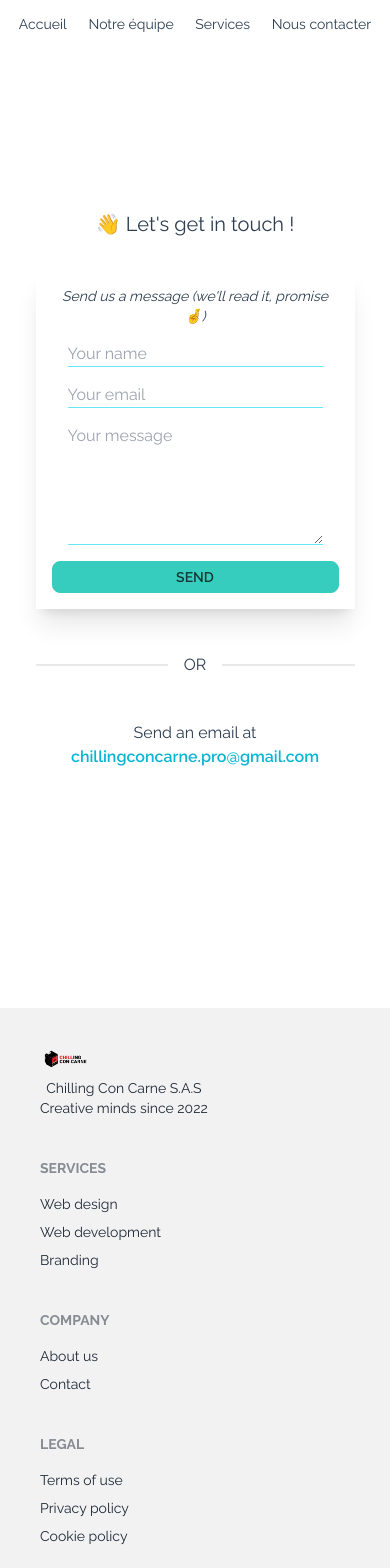
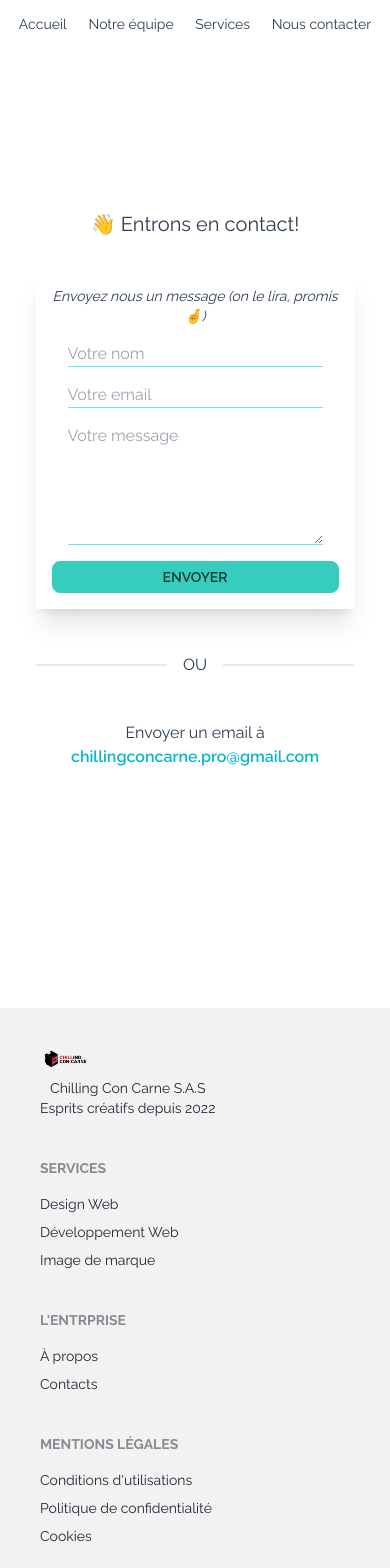
Before and after one commit to chilling-con-carne/chilling-con-carne, a Vue app: page /contact in a window 390 px wide. Shown: the top 1568 px of the page. Built offline with nearby package versions, Linux system fonts and the light colour scheme.

Commit message:
i18n is done

```diff
--- a/src/assets/i18n/contact/contactEN.json
+++ b/src/assets/i18n/contact/contactEN.json
@@ -0,0 +1,12 @@
+{
+    "touch": "👋 Let's get in touch",
+    "message": "Send us a message (we'll read it, promise 🤞)",
+    "form": {
+        "name": "Your name",
+        "email": "Your email",
+        "message": "Your message",
+        "button": "SEND"
+    },
+    "divider": "OR",
+    "email": "Send an email to "
+}
--- a/src/assets/i18n/contact/contactFR.json
+++ b/src/assets/i18n/contact/contactFR.json
@@ -0,0 +1,12 @@
+{
+    "touch": "👋 Entrons en contact!",
+    "message": "Envoyez nous un message (on le lira, promis 🤞)",
+    "form": {
+        "name": "Votre nom",
+        "email": "Votre email",
+        "message": "Votre message",
+        "button": "ENVOYER"
+    },
+    "divider": "OU",
+    "email": "Envoyer un email à {email}"
+}
--- a/src/assets/i18n/footer/footerEN.json
+++ b/src/assets/i18n/footer/footerEN.json
@@ -0,0 +1,20 @@
+{
+    "minds": "Creative minds since 2022",
+    "services": {
+        "title": "Services",
+        "design": "Web design",
+        "development": "Web development",
+        "branding": "Branding"
+    },
+    "company": {
+        "title": "Company",
+        "about": "About us",
+        "contact": "Contact"
+    },
+    "legal": {
+        "title": "Legal",
+        "TOU": "Terms of use",
+        "privacy": "Privacy policy",
+        "cookie": "Cookie policy"
+    }
+}
--- a/src/assets/i18n/footer/footerFR.json
+++ b/src/assets/i18n/footer/footerFR.json
@@ -0,0 +1,20 @@
+{
+    "minds": "Esprits créatifs depuis 2022",
+    "services": {
+        "title": "Services",
+        "design": "Design Web",
+        "development": "Développement Web",
+        "branding": "Image de marque"
+    },
+    "company": {
+        "title": "L'entrprise",
+        "about": "À propos",
+        "contact": "Contacts"
+    },
+    "legal": {
+        "title": "Mentions légales",
+        "TOU": "Conditions d'utilisations",
+        "privacy": "Politique de confidentialité",
+        "cookie": "Cookies"
+    }
+}
--- a/src/components/Footer/Footer.vue
+++ b/src/components/Footer/Footer.vue
@@ -2,28 +2,33 @@
 <footer class="footer p-10 bg-base-200 text-base-content">
   <div>
     <img width="50" :src="Logo" alt="Chilling con carne's logo" />
-    <p>Chilling Con Carne S.A.S <br>Creative minds since 2022</p>
+    <p>Chilling Con Carne S.A.S <br>{{ t('footer.minds') }}</p>
   </div>
   <div>
-    <span class="footer-title">Services</span>
-    <router-link to="/services" class="link link-hover">Web design</router-link>
-    <router-link to="/services" class="link link-hover">Web development</router-link>
-    <router-link to="/services" class="link link-hover">Branding</router-link>
+    <span class="footer-title">{{ t('footer.services.title') }}</span>
+    <router-link to="/services" class="link link-hover">{{ t('footer.services.design') }}</router-link>
+    <router-link to="/services" class="link link-hover">{{ t('footer.services.development') }}</router-link>
+    <router-link to="/services" class="link link-hover">{{ t('footer.services.branding') }}</router-link>
   </div>
   <div>
-    <span class="footer-title">Company</span>
-    <router-link to="/about" class="link link-hover">About us</router-link>
-    <router-link to="/contact" class="link link-hover">Contact</router-link>
+    <span class="footer-title">{{ t('footer.company.title') }}</span>
+    <router-link to="/about" class="link link-hover">{{ t('footer.company.about') }}</router-link>
+    <router-link to="/contact" class="link link-hover">{{ t('footer.company.contact') }}</router-link>
   </div>
   <div>
-    <span class="footer-title">Legal</span>
-    <router-link to="terms-of-use" class="link link-hover">Terms of use</router-link>
-    <router-link to="privacy-policy" class="link link-hover">Privacy policy</router-link>
-    <router-link to="cookie-policy" class="link link-hover">Cookie policy</router-link>
+    <span class="footer-title">{{ t('footer.legal.title') }}</span>
+    <router-link to="terms-of-use" class="link link-hover">{{ t('footer.legal.TOU') }}</router-link>
+    <router-link to="privacy-policy" class="link link-hover">{{ t('footer.legal.privacy') }}</router-link>
+    <router-link to="cookie-policy" class="link link-hover">{{ t('footer.legal.cookie') }}</router-link>
   </div>
 </footer>
 </template>
 
 <script setup lang="ts">
 import Logo from '../../assets/logo.png'
+
+import { useI18n } from 'vue-i18n';
+
+const { t } = useI18n();
+
 </script>
--- a/src/main.ts
+++ b/src/main.ts
@@ -7,28 +7,38 @@ import router from './router'
 
 import navbarEN from './assets/i18n/navbar/navbarEN.json';
 import navbarFR from './assets/i18n/navbar/navbarFR.json';
+import footerEN from './assets/i18n/footer/footerEN.json';
+import footerFR from './assets/i18n/footer/footerFR.json';
+
 import homeEN from './assets/i18n/home/homeEN.json';
 import homeFR from './assets/i18n/home/homeFR.json';
 import aboutEN from './assets/i18n/about/aboutEN.json';
 import aboutFR from './assets/i18n/about/aboutFR.json';
 import servicesEN from './assets/i18n/services/servicesEN.json';
 import servicesFR from './assets/i18n/services/servicesFR.json';
+import contactEN from './assets/i18n/contact/contactEN.json';
+import contactFR from './assets/i18n/contact/contactFR.json';
 
 const i18n = createI18n({
     legacy: false,
     locale: 'fr',
+    fallbackLocale: 'en',
     messages: {
         en: {
             navbar: navbarEN,
+            footer: footerEN,
             home: homeEN,
             about: aboutEN,
-            services: servicesEN
+            services: servicesEN,
+            contact: contactEN
         },
         fr: {
             navbar: navbarFR,
+            footer: footerFR,
             home: homeFR,
             about: aboutFR,
-            services: servicesFR
+            services: servicesFR,
+            contact: contactFR
         }
     }
 });
--- a/src/pages/Contact.vue
+++ b/src/pages/Contact.vue
@@ -1,21 +1,24 @@
 <template>
-    <div class="w-[90%] md:w-2/3 lg:w-1/2 m-auto mt-[8vh] h-screen flex flex-col justify-center gap-8 p-4 mb-24">
-        <h1 class="text-xl md:text-3xl">👋 Let's get in touch !</h1>
+    <div class="w-[90%] md:w-2/3 lg:w-1/2 m-auto mt-[8vh] h-screen flex flex-col justify-center gap-8 p-4 mb-24 mt-24 md:mt-0">
+        <h1 class="text-xl md:text-3xl">{{ t('contact.touch') }}</h1>
         <form @submit.prevent="sendMessage" class="flex flex-col shadow-xl gap-4 p-4">
-            <h2 class="text-sm md:text-xl italic">Send us a message (we'll read it, promise 🤞)</h2>
-            <input v-model="name" type="text" placeholder="Your name" class="md:text-lg mx-4 border-b border-solid border-cyan-300">
-            <input v-model="email" type="email" placeholder="Your email" class="md:text-lg mx-4 border-b border-solid border-cyan-300">
-            <textarea v-model="body" placeholder="Your message" class="md:text-lg mx-4 border-b border-solid border-cyan-300" rows="5"></textarea>
-            <button class="btn btn-accent btn-sm md:btn-md lg:btn-lg">Send</button>
+            <h2 class="text-sm md:text-xl italic">{{ t('contact.message') }}</h2>
+            <input v-model="name" type="text" :placeholder="t('contact.form.name')" class="md:text-lg mx-4 border-b border-solid border-cyan-300">
+            <input v-model="email" type="email" :placeholder="t('contact.form.email')" class="md:text-lg mx-4 border-b border-solid border-cyan-300">
+            <textarea v-model="body" :placeholder="t('contact.form.message')" class="md:text-lg mx-4 border-b border-solid border-cyan-300" rows="5"></textarea>
+            <button class="btn btn-accent btn-sm md:btn-md lg:btn-lg">{{ t('contact.form.button') }}</button>
         </form>
-        <div class="divider">OR</div>
-        <h1>Send an email at <a href="mailto:chillingconcarne.pro@gmail.com" class="font-semibold text-cyan-500">chillingconcarne.pro@gmail.com</a></h1>
+        <div class="divider">{{ t('contact.divider') }}</div>
+        <h1>{{ t('contact.email') }} <a href="mailto:chillingconcarne.pro@gmail.com" class="font-semibold text-cyan-500">chillingconcarne.pro@gmail.com</a></h1>
     </div>
 
 </template>
 
 <script setup lang="ts">
 import { ref } from 'vue';
+import { useI18n } from 'vue-i18n';
+
+const { t } = useI18n();
 
 const sendMessage = () => {
     //TODO
```
